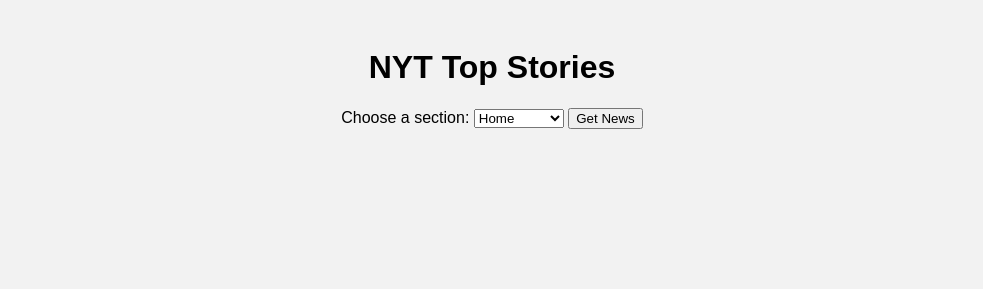
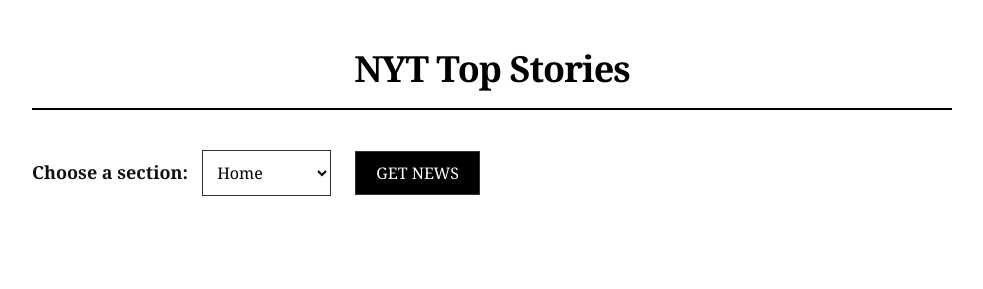
Before and after one commit to AkishgaVaikundasekar/NewYorkTimes-News-Project, a plain HTML site: page index.html in a window 1280 px wide. Shown: the whole page, without its empty margins (148-1131 px from the left). Drawn offline with Linux system fonts and the light colour scheme.

Commit message:
Update style.css

```diff
--- a/style.css
+++ b/style.css
@@ -1,23 +1,93 @@
-body {
-    font-family: Arial, sans-serif;
-    text-align: center;
-    padding: 20px;
-    background-color: #f2f2f2;
+ /* Reset and basics */
+* {
+    margin: 0;
+    padding: 0;
+    box-sizing: border-box;
   }
 
-  #newsContainer {
-    margin-top: 20px;
-    display: flex;
-    flex-wrap: wrap;
-    justify-content: center;
-    gap: 20px;
+  body {
+    font-family: 'Georgia', serif;
+    background-color: #ffffff;
+    color: #121212;
+    padding: 40px 20px;
+    max-width: 960px;
+    margin: auto;
+    line-height: 1.6;
   }
 
+  /* Heading */
+  h1 {
+    font-size: 36px;
+    text-align: center;
+    margin-bottom: 30px;
+    font-weight: bold;
+    letter-spacing: -1px;
+    color: #000;
+    border-bottom: 2px solid #000;
+    padding-bottom: 10px;
+  }
+
+  /* Dropdown and button */
+  label {
+    font-weight: bold;
+    font-size: 18px;
+  }
+
+  #sectionSelect, #loadNews {
+    font-family: 'Georgia', serif;
+    font-size: 16px;
+    padding: 10px;
+    margin: 10px;
+    border: 1px solid #333;
+    background: none;
+    cursor: pointer;
+  }
+
+  #loadNews {
+    background-color: black;
+    color: white;
+    border-radius: 0;
+    padding: 10px 20px;
+    text-transform: uppercase;
+  }
+
+  #loadNews:hover {
+    background-color: #444;
+  }
+
+  /* News container */
+  #newsContainer {
+    margin-top: 40px;
+    display: grid;
+    grid-template-columns: 1fr 1fr;
+    gap: 30px;
+  }
+
+  /* News article cards */
   .newsCard {
-    background: white;
-    padding: 15px;
-    border-radius: 8px;
-    width: 300px;
-    text-align: left;
-    box-shadow: 0 2px 5px rgba(0, 0, 0, 0.1);
+    border-top: 2px solid black;
+    padding-top: 15px;
   }
+
+  .newsCard h3 {
+    font-size: 20px;
+    margin-bottom: 10px;
+    font-weight: bold;
+    color: #000;
+  }
+
+  .newsCard p {
+    font-size: 16px;
+    color: #333;
+    margin-bottom: 10px;
+  }
+
+  .newsCard a {
+    color: #cc0000;
+    text-decoration: none;
+    font-weight: bold;
+  }
+
+  .newsCard a:hover {
+    text-decoration: underline;
+  }
```
